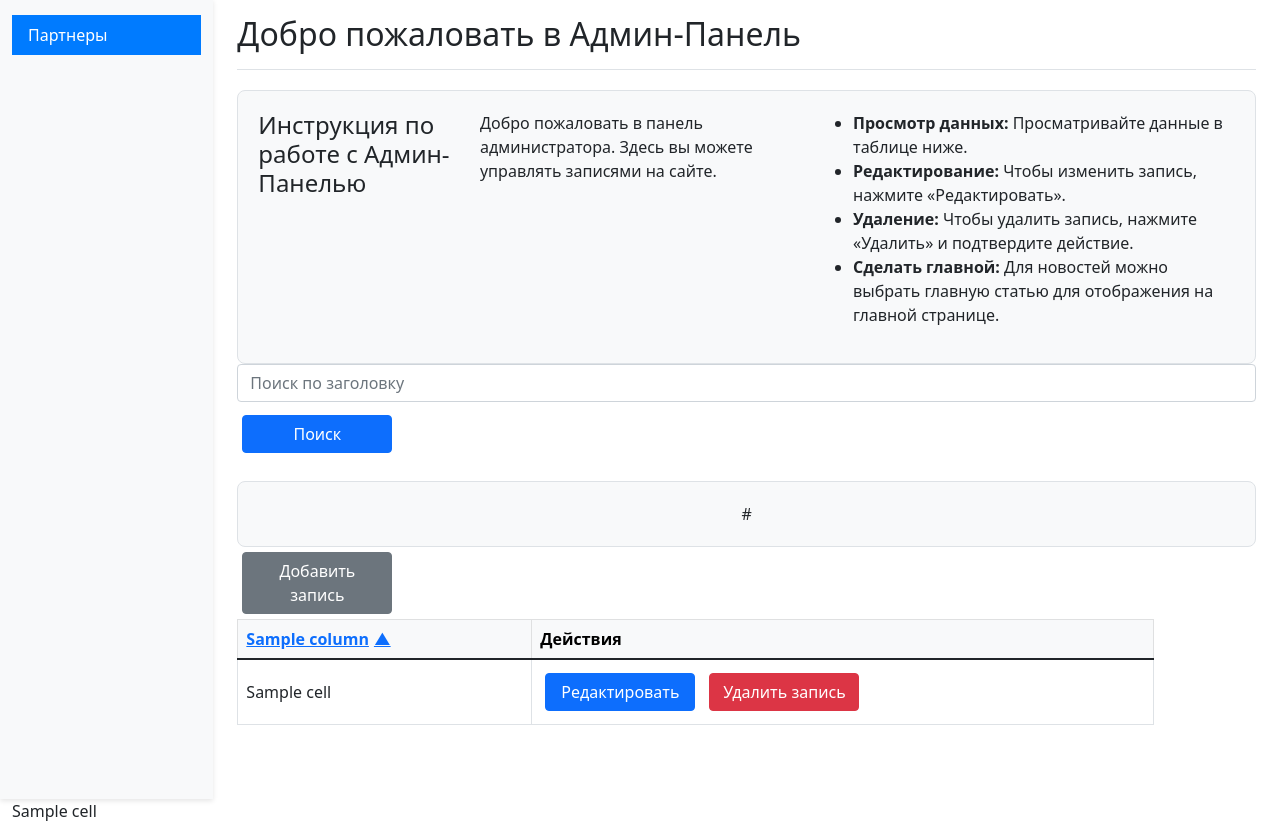
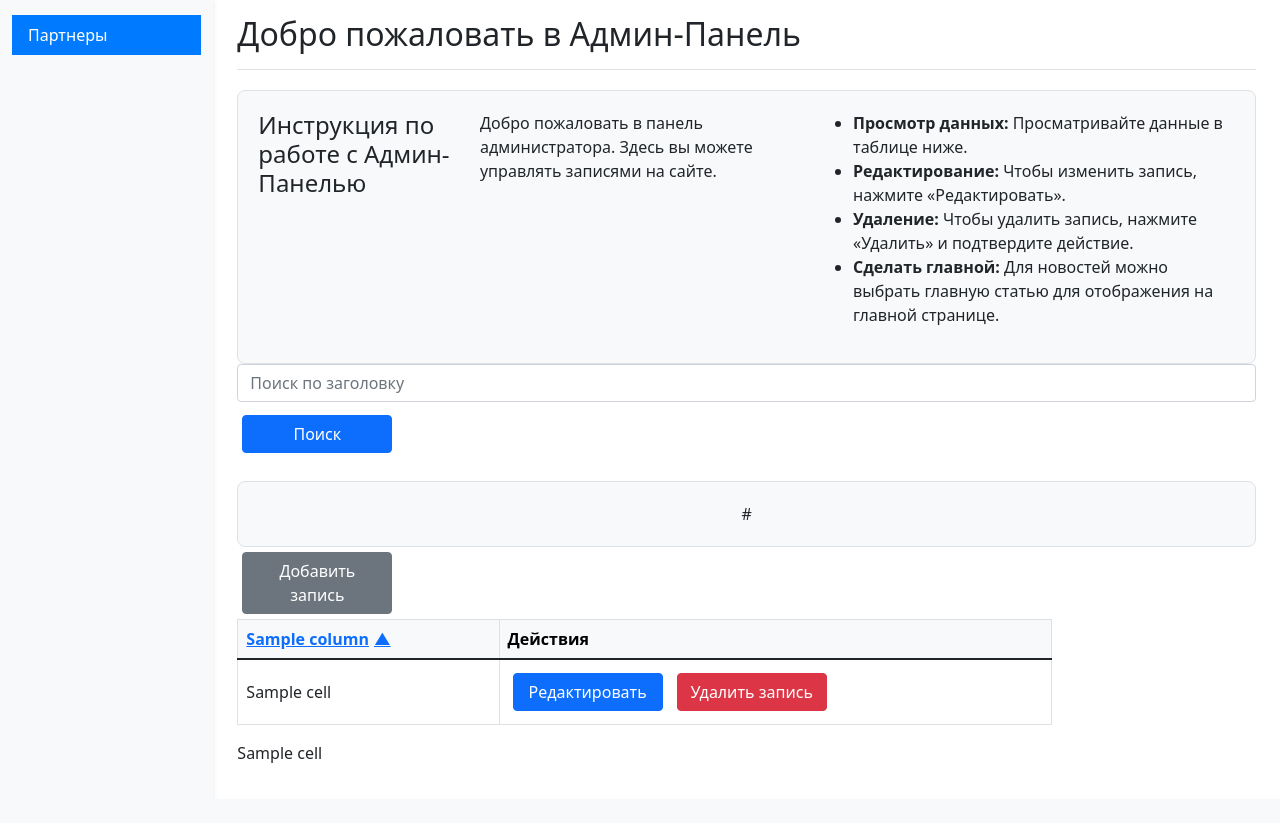
Before and after one commit to nsstnc/AllRussia-backend, a Flask app: template backend/templates/admin_panel.html in a window 1280 px wide. Shown: the part 65-888 px from the top of the page. After the commit the page ends 828 px from the top, so only its background shows below. Run offline with Flask 3, Linux system fonts and the light colour scheme; the template is opened without the code that fills it: most values are stand-ins (such as "Sample title", 1, 10 or a date in 2020); some libraries are stand-ins or nearby versions.

Commit message:
Some updates

```diff
--- a/backend/templates/admin_panel.html
+++ b/backend/templates/admin_panel.html
@@ -5,7 +5,7 @@
     }
 
     .table-container {
-        width: 90%;
+        width: 80%;
     }
 
     .table-preview {
@@ -54,7 +54,8 @@
         max-height: 60px;
         overflow: hidden;
         text-overflow: ellipsis;
-        white-space: nowrap;
+        white-space: normal;
+        word-break: normal;
     }
 
     .modal-content {
@@ -160,7 +161,6 @@
         </tbody>
     </table>
 </div>
-</div>
 
 <!-- Таблица с данными и кнопкой для модального окна -->
 <td>
```
